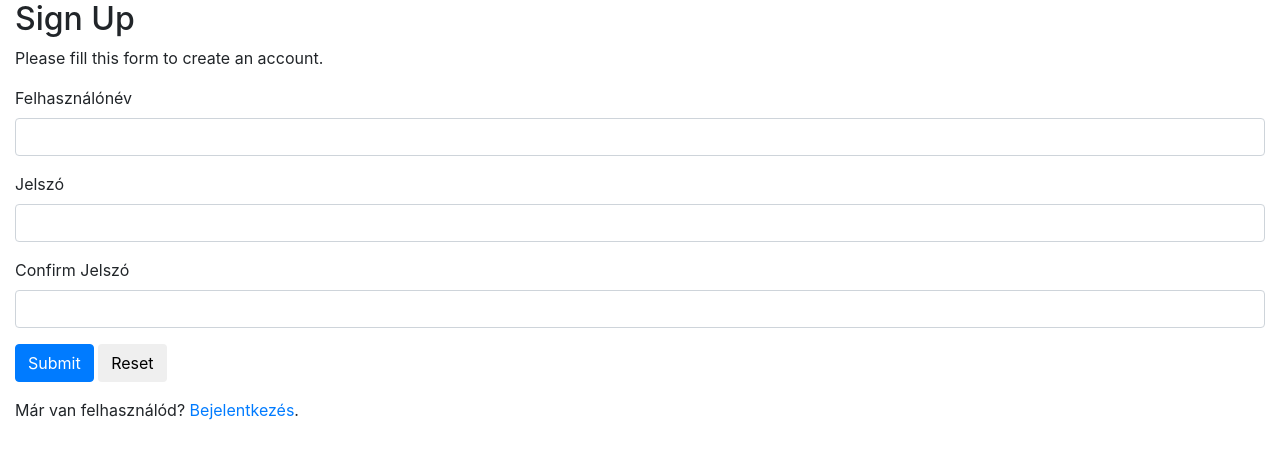
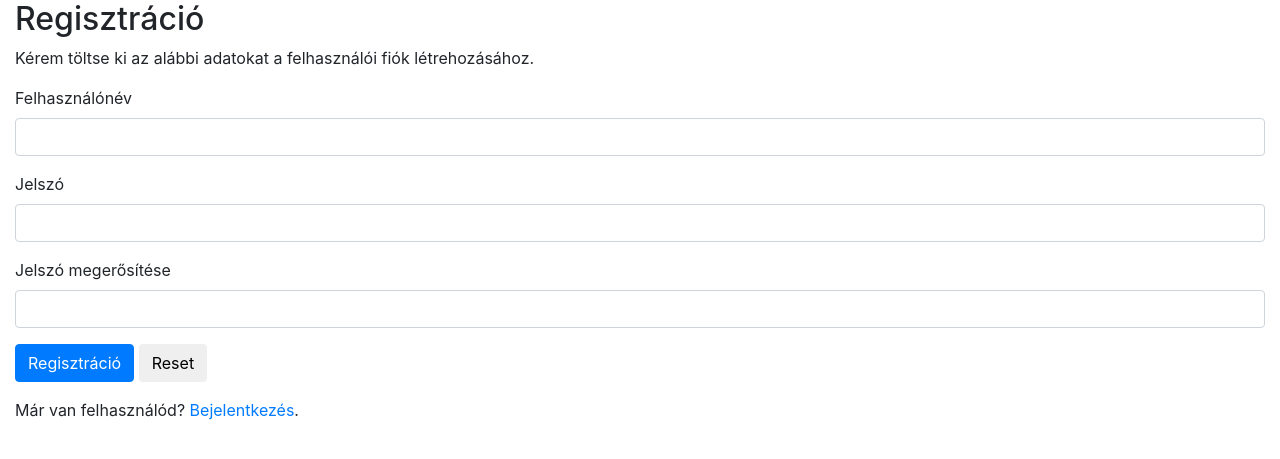
Before and after one commit to jozgyb/WebProgAlapjai, a PHP site: page /regisztracio in a window 1280 px wide. Shown: the part 144-603 px from the top of the page. Run offline with PHP 8.4, Linux system fonts and the light colour scheme; a stand-in replaces the project's code that opens the database connection; some libraries are stand-ins or nearby versions.

Commit message:
signup, login fixek

```diff
--- a/templates/pages/login.tpl.php
+++ b/templates/pages/login.tpl.php
@@ -91,7 +91,7 @@ if ($_SERVER["REQUEST_METHOD"] == "POST") {
 
 <h2>Bejelentkezés</h2>
 <p>Please fill in your credentials to login.</p>
-<form action="<?php echo htmlspecialchars($_SERVER["PHP_SELF"]); ?>" method="post">
+<form method="post">
     <div class="form-group <?php echo (!empty($username_err)) ? 'has-error' : ''; ?>">
         <label>Felhasználónév</label>
         <input type="text" name="username" class="form-control" value="<?php echo $username; ?>">
--- a/templates/pages/signup.tpl.php
+++ b/templates/pages/signup.tpl.php
@@ -8,6 +8,8 @@ $username = $password = $confirm_password = "";
 $username_err = $password_err = $confirm_password_err = "";
 
 // Processing form data when form is submitted
+$alreadyRegistered = false;
+
 if ($_SERVER["REQUEST_METHOD"] == "POST") {
 
     // Validate username
@@ -79,9 +81,9 @@ if ($_SERVER["REQUEST_METHOD"] == "POST") {
             // Attempt to execute the prepared statement
             if ($stmt->execute()) {
                 // Redirect to login page
-                header("location: login.php");
+                $alreadyRegistered = true;
             } else {
-                echo "Something went wrong. Please try again later.";
+                echo "Hiba történt. Kérem próbálja újra később!.";
             }
 
             // Close statement
@@ -93,10 +95,10 @@ if ($_SERVER["REQUEST_METHOD"] == "POST") {
     $mysqli->close();
 }
 ?>
-
-<h2>Sign Up</h2>
-<p>Please fill this form to create an account.</p>
-<form action="<?php echo htmlspecialchars($_SERVER["PHP_SELF"]); ?>" method="post">
+<?php if ($alreadyRegistered == false) { ?>
+    <h2>Regisztráció</h2>
+    <p>Kérem töltse ki az alábbi adatokat a felhasználói fiók létrehozásához.</p>
+    <form method="post">
         <div class="form-group <?php echo (!empty($username_err)) ? 'has-error' : ''; ?>">
             <label>Felhasználónév</label>
             <input type="text" name="username" class="form-control" value="<?php echo $username; ?>">
@@ -108,13 +110,16 @@ if ($_SERVER["REQUEST_METHOD"] == "POST") {
             <span class="help-block"><?php echo $password_err; ?></span>
         </div>
         <div class="form-group <?php echo (!empty($confirm_password_err)) ? 'has-error' : ''; ?>">
-        <label>Confirm Jelszó</label>
+            <label>Jelszó megerősítése</label>
             <input type="password" name="confirm_password" class="form-control" value="<?php echo $confirm_password; ?>">
             <span class="help-block"><?php echo $confirm_password_err; ?></span>
         </div>
         <div class="form-group">
-        <input type="submit" class="btn btn-primary" value="Submit">
+            <input type="submit" class="btn btn-primary" value="Regisztráció">
             <input type="reset" class="btn btn-default" value="Reset">
         </div>
         <p>Már van felhasználód? <a href="/belepes">Bejelentkezés</a>.</p>
     </form>
+<?php } else { ?>
+    <p>Sikeres regisztráció. <a href="/belepes">Bejelentkezés</a>.</p>
+<?php } ?>
```
Lines whose indentation alone changed are shown as unchanged.
